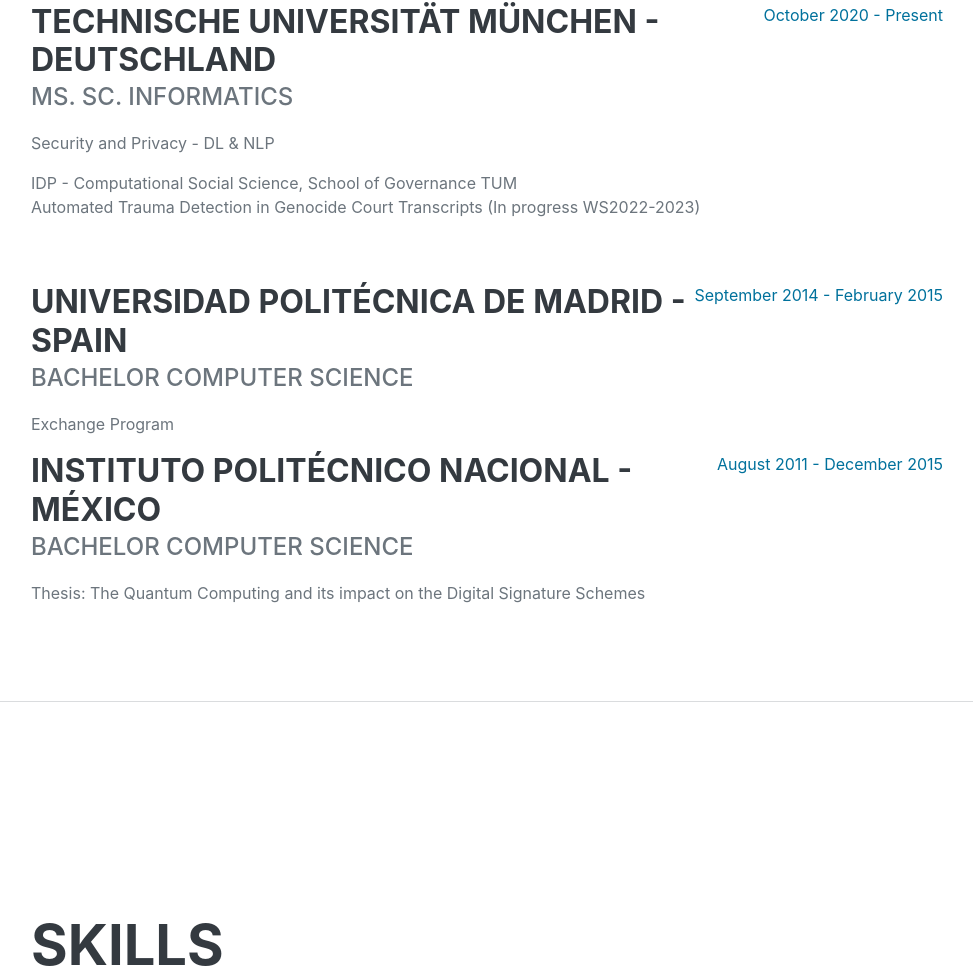
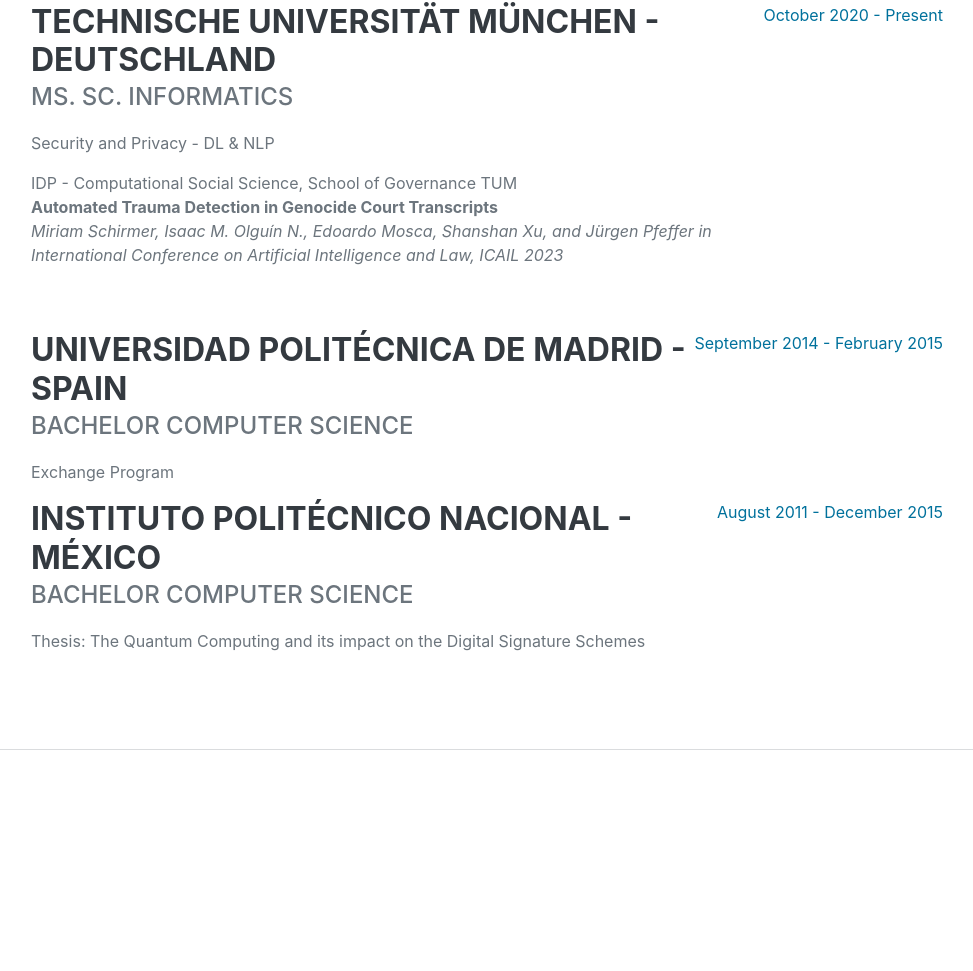
Before and after one commit to IsaacOlguin/isaacolguin.github.io, a plain HTML site: page index.html in a window 1280 px wide. Shown: the part 1861-2832 px from the top of the page, without its empty margins (289-1262 px from the left). Drawn offline with nearby package versions, Linux system fonts and the light colour scheme; a web font is replaced by a local one.

Commit message:
Update for paper acceptance

```diff
--- a/index.html
+++ b/index.html
@@ -108,7 +108,11 @@
                             <p>
                                 IDP - Computational Social Science, School of Governance TUM
                                 <br />
-                                Automated Trauma Detection in Genocide Court Transcripts (In progress WS2022-2023)
+                                <b>Automated Trauma Detection in Genocide Court Transcripts</b>
+                                <i>
+                                    <br />
+                                    Miriam Schirmer, Isaac M. Olguín N., Edoardo Mosca, Shanshan Xu, and Jürgen Pfeffer in International Conference on Artificial Intelligence and Law, ICAIL 2023
+                                </i>
                             </p>
                         </div>
                         <div class="flex-shrink-0"><span class="text-primary">October 2020 - Present</span></div>
```
